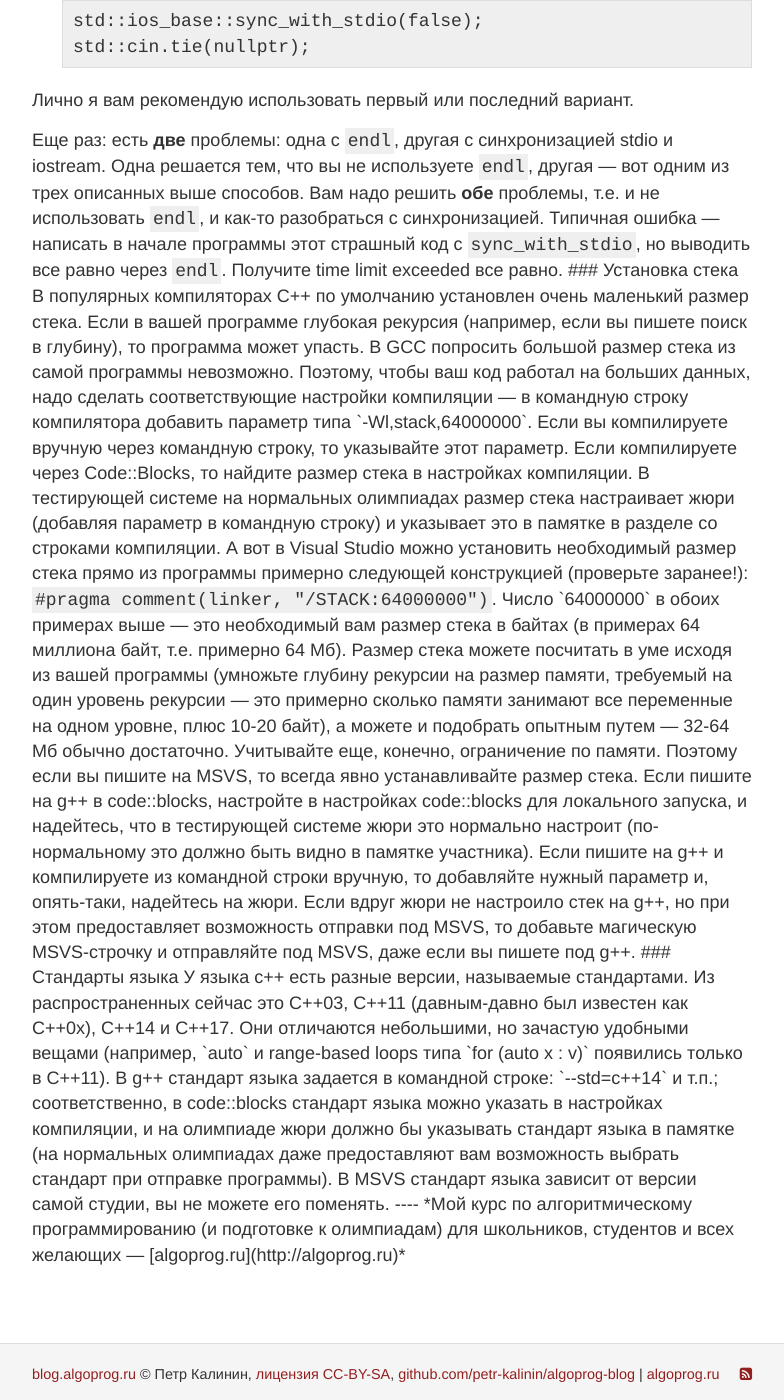
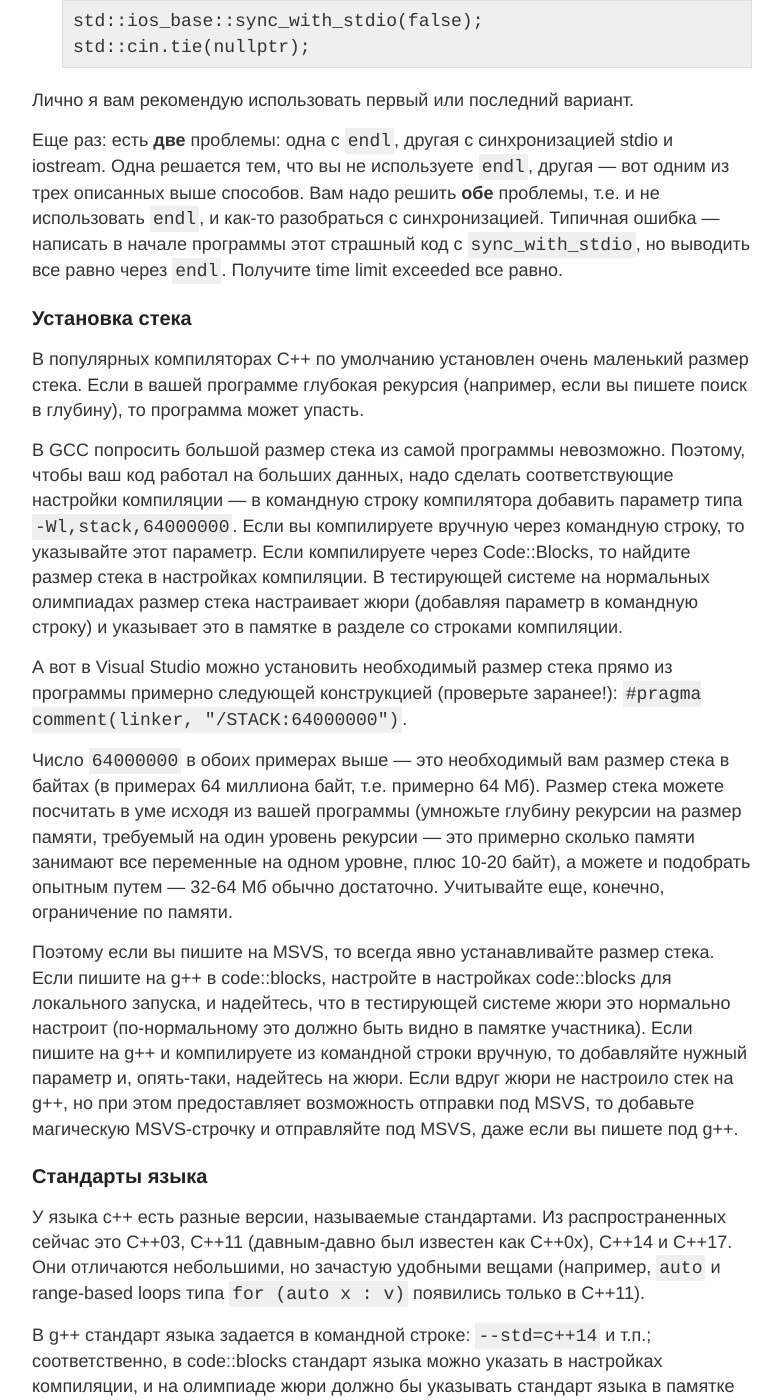
Before and after one commit to petr-kalinin/algoprog-blog, a Jekyll site: the page built from _posts/2020-02-02-cpp.md, in a window 1280 px wide and 1400 px high, scrolled down 3043 px. Shown: the whole window, without its empty margins (248-1032 px from the left). Built offline with Jekyll 4.4.1, drawn with Linux system fonts in a browser that asks for light colours; some of the changed text lies outside the part shown.

Commit message:
Update 2020-02-02-cpp.md

````diff
--- a/_posts/2020-02-02-cpp.md
+++ b/_posts/2020-02-02-cpp.md
@@ -51,9 +51,9 @@ std::ios_base::sync_with_stdio(false);
 std::cin.tie(nullptr);
 ```
 
-<p>Лично я вам рекомендую использовать первый или последний вариант.</p>
+Лично я вам рекомендую использовать первый или последний вариант.
 
-<p>Еще раз: есть <b>две</b> проблемы: одна с <code>endl</code>, другая с синхронизацией stdio и iostream. Одна решается тем, что вы не используете <code>endl</code>, другая — вот одним из трех описанных выше способов. Вам надо решить <b>обе</b> проблемы, т.е. и не использовать <code>endl</code>, и как-то разобраться с синхронизацией. Типичная ошибка — написать в начале программы этот страшный код с <code>sync_with_stdio</code>, но выводить все равно через <code>endl</code>. Получите time limit exceeded все равно.
+<p>Еще раз: есть <b>две</b> проблемы: одна с <code>endl</code>, другая с синхронизацией stdio и iostream. Одна решается тем, что вы не используете <code>endl</code>, другая — вот одним из трех описанных выше способов. Вам надо решить <b>обе</b> проблемы, т.е. и не использовать <code>endl</code>, и как-то разобраться с синхронизацией. Типичная ошибка — написать в начале программы этот страшный код с <code>sync_with_stdio</code>, но выводить все равно через <code>endl</code>. Получите time limit exceeded все равно.</p>
 
 ### Установка стека
 
````
